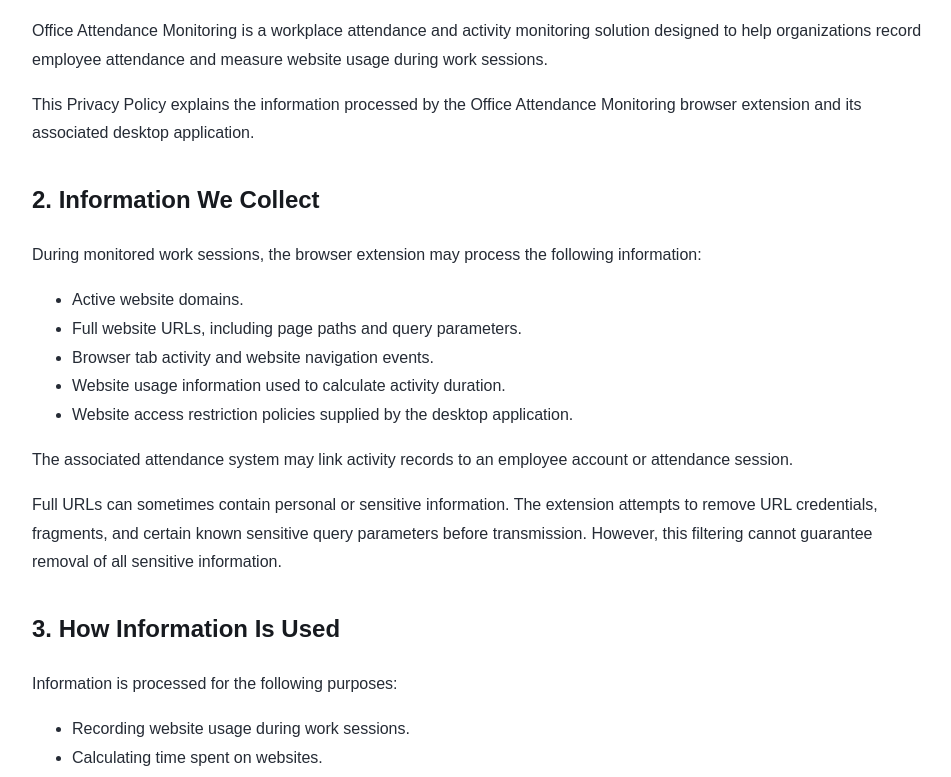
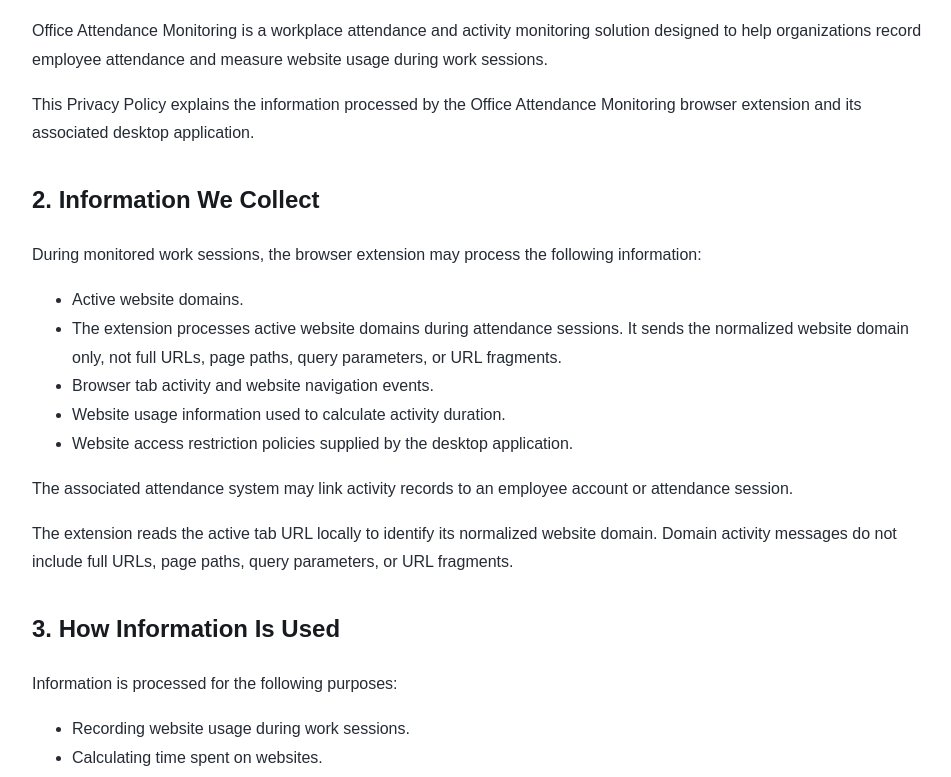
Before and after one commit to irfanmalikatai/office-attendance-system, a plain HTML site: page docs/index.html in a window 1280 px wide. Shown: the part 409-1186 px from the top of the page, without its empty margins (158-1109 px from the left). Drawn offline with Linux system fonts and the light colour scheme.

Commit message:
Update website domain privacy disclosure

```diff
--- a/docs/index.html
+++ b/docs/index.html
@@ -81,7 +81,7 @@
 
 <ul>
 <li>Active website domains.</li>
-<li>Full website URLs, including page paths and query parameters.</li>
+<li>The extension processes active website domains during attendance sessions. It sends the normalized website domain only, not full URLs, page paths, query parameters, or URL fragments.</li>
 <li>Browser tab activity and website navigation events.</li>
 <li>Website usage information used to calculate activity duration.</li>
 <li>Website access restriction policies supplied by the desktop application.</li>
@@ -93,12 +93,7 @@
 </p>
 
 <p>
-Full URLs can sometimes contain personal or sensitive
-information. The extension attempts to remove URL
-credentials, fragments, and certain known sensitive
-query parameters before transmission. However, this
-filtering cannot guarantee removal of all sensitive
-information.
+The extension reads the active tab URL locally to identify its normalized website domain. Domain activity messages do not include full URLs, page paths, query parameters, or URL fragments.
 </p>
 
 <h2>3. How Information Is Used</h2>
```
